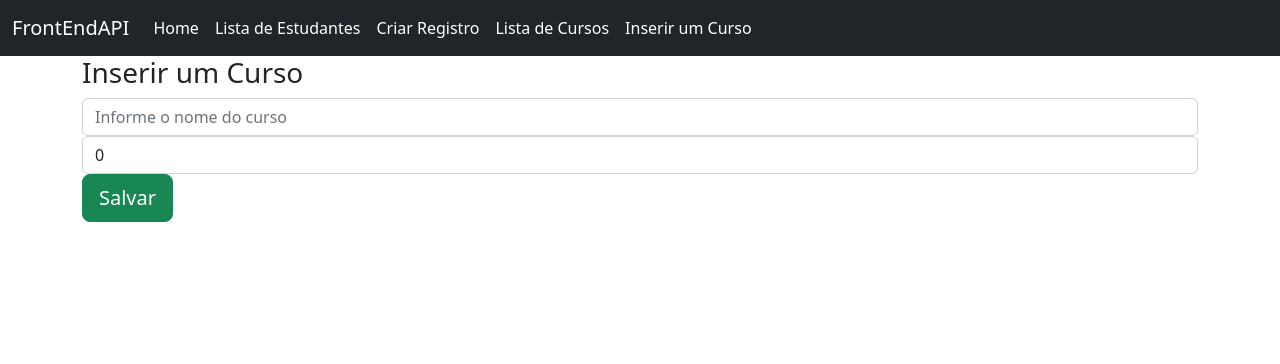
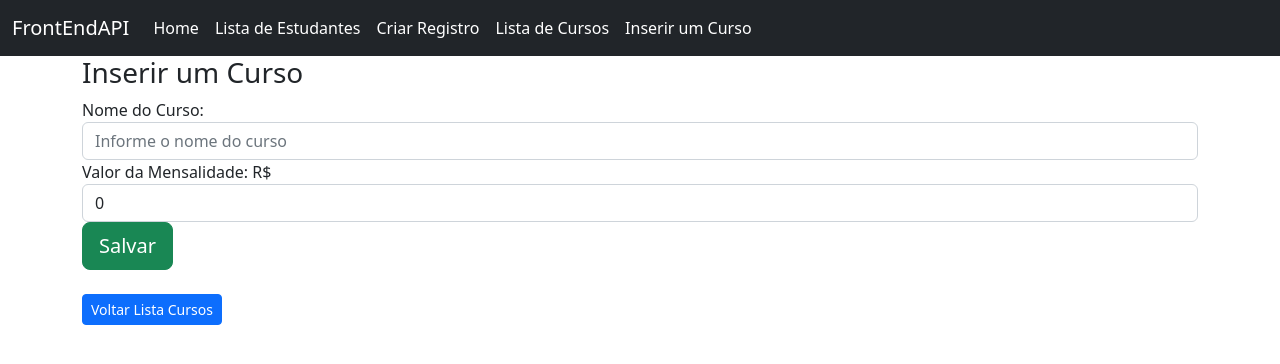
Before and after one commit to LeonardoOliveiraRosaDev/FrontEndAPI, an Angular app: page /course-insert in a window 1280 px wide. Shown: the top 364 px of the page. Built offline with nearby package versions, Linux system fonts and the light colour scheme.

Commit message:
10022023-23:43-Final-New

```diff
--- a/src/app/components/course-insert/course-insert.component.html
+++ b/src/app/components/course-insert/course-insert.component.html
@@ -4,16 +4,22 @@
         <h3>{{ titleComponente }}</h3>
 
         <div class="form-group">
-            <input type="text"[(ngModel)] = "newCurso.nomeCurso" placeholder="Informe o nome do curso" class="form-control"/>
+           Nome do Curso: <input type="text"[(ngModel)] = "newCurso.nomeCurso" placeholder="Informe o nome do curso" class="form-control"/>
         </div>
 
         <div class="form-group">
-            <input type="number" [(ngModel)] = "newCurso.mensalidade" placeholder="Digite o valor da mensalidade" class="form-control"/>
+            Valor da Mensalidade: R$<input type="number" [(ngModel)] = "newCurso.mensalidade" placeholder="Digite o valor da mensalidade" class="form-control"/>
         </div>
         <div class="form-group">
             <button class="btn btn-success btn-lg" (click) = "inserirUmCurso()">
                 Salvar
             </button>
         </div>
+        <br>
+        <div>
+            <button class="btn btn-primary btn-sm" routerLink = "/course-list">
+                Voltar Lista Cursos
+            </button>
+        </div>
     </div>
 </div>
--- a/src/app/components/course-list/course-list.component.html
+++ b/src/app/components/course-list/course-list.component.html
@@ -32,7 +32,7 @@
             <p>Cursos não encontrados! Por favor insira um Curso novo.</p>
         </div>
         <button class="btn btn-outline-primary" routerLink= "/course-insert">
-            Criar registro
+            Criar Curso
         </button>
     </ng-template>
 </div>
--- a/src/app/components/course-unique/course-unique.component.html
+++ b/src/app/components/course-unique/course-unique.component.html
@@ -20,6 +20,12 @@
                     </tr>
                 </tbody>
             </table>
+            <br>
+            <div>
+                <button class="btn btn-primary btn-sm" routerLink = "/course-list">
+                    Voltar para Lista de Cursos
+                </button>
+            </div>
         </div>
 
 
```
